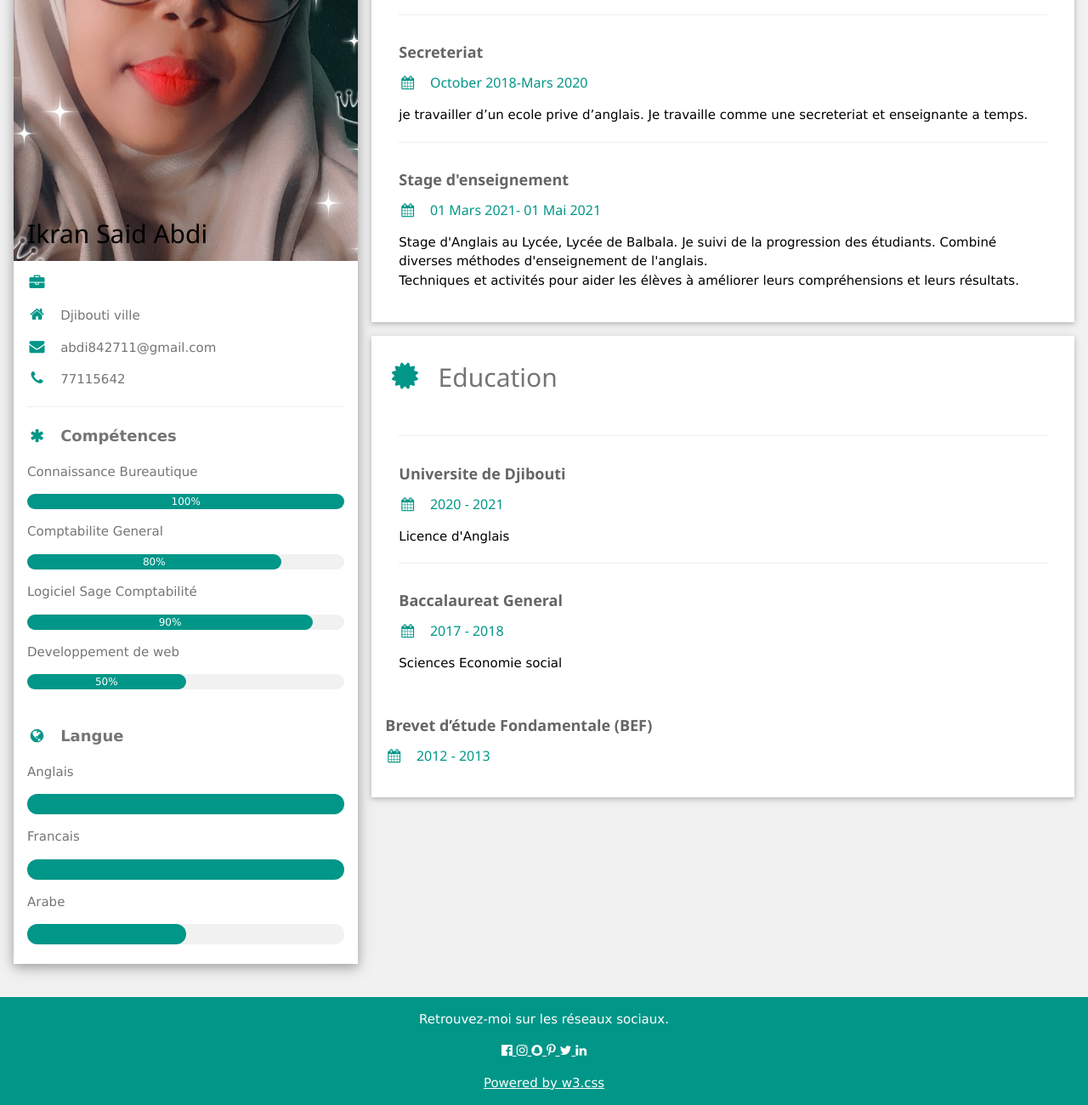
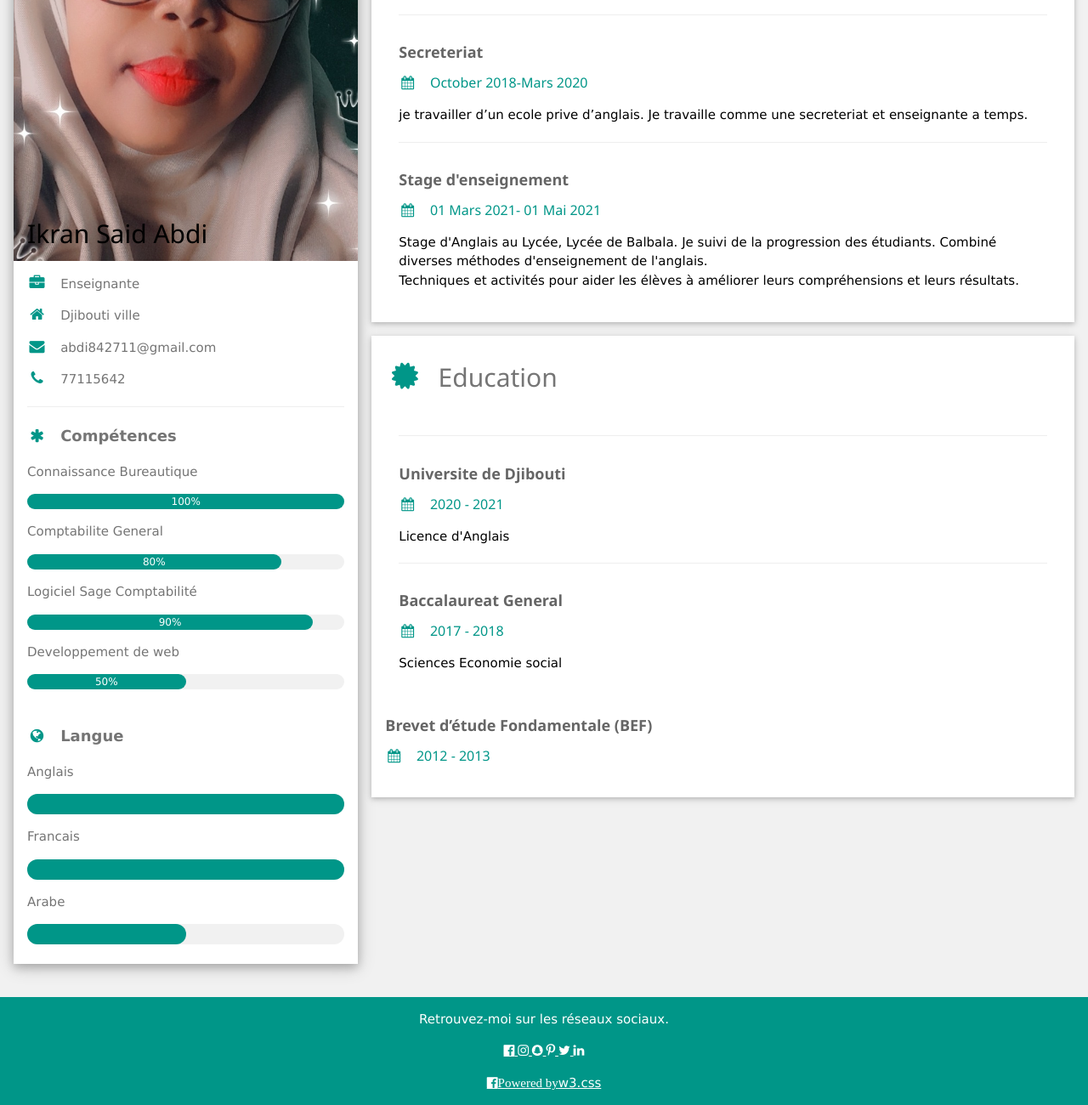
Before and after one commit to Ikransaid/ikransaidabdi, a website: page index.html in a window 1280 px wide. Shown: the part 270-1570 px from the top of the page at 85% size. Drawn offline with nearby package versions, Linux system fonts and the light colour scheme.

Commit message:
ajoute mon competence

```diff
--- a/index.html
+++ b/index.html
@@ -29,7 +29,7 @@
           </div>
         </div>
         <div class="w3-container">
-          <p><i class="fa fa-briefcase fa-fw w3-margin-right w3-large w3-text-teal"></i></p>
+          <p><i class="fa fa-briefcase fa-fw w3-margin-right w3-large w3-text-teal"></i>Enseignante</p>
           <p><i class="fa fa-home fa-fw w3-margin-right w3-large w3-text-teal"></i>Djibouti ville</p>
           <p><i class="fa fa-envelope fa-fw w3-margin-right w3-large w3-text-teal"></i>abdi842711@gmail.com</p>
           <p><i class="fa fa-phone fa-fw w3-margin-right w3-large w3-text-teal"></i>77115642</p>
@@ -139,7 +139,7 @@
 
 <footer class="w3-container w3-teal w3-center w3-margin-top">
   <p>Retrouvez-moi sur les réseaux sociaux.</p>
-   <a href="https://Facebook.com/Ikran Said" target="blank"><i class="fa fa-facebook-official w3-hover-opacity"></i>
+   <a href="https://Facebook.com/Ikran Said" <i class="fa fa-facebook-official w3-hover-opacity"></i>
   <i class="fa fa-instagram w3-hover-opacity"></i>
   <i class="fa fa-snapchat w3-hover-opacity"></i>
   <i class="fa fa-pinterest-p w3-hover-opacity"></i>
```
